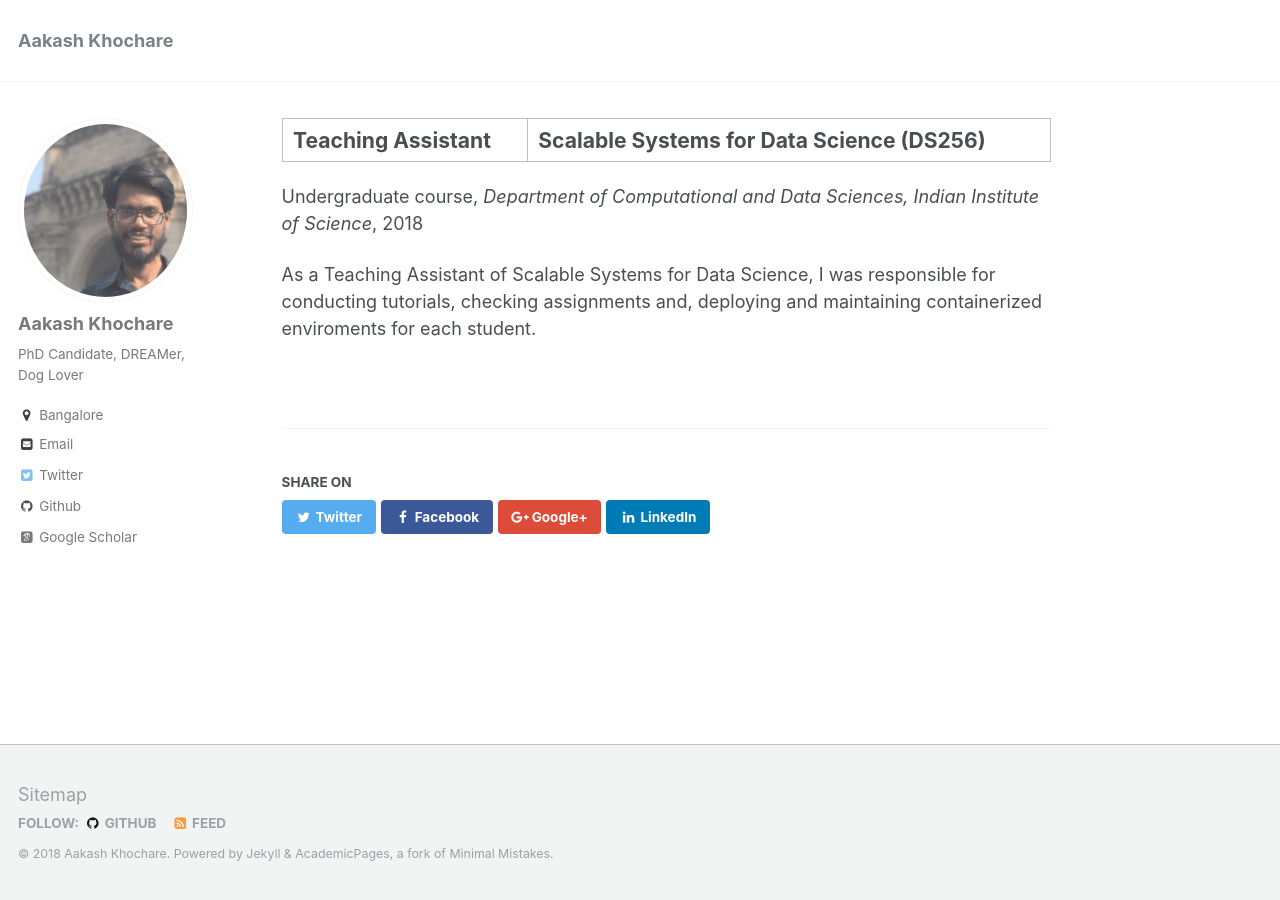
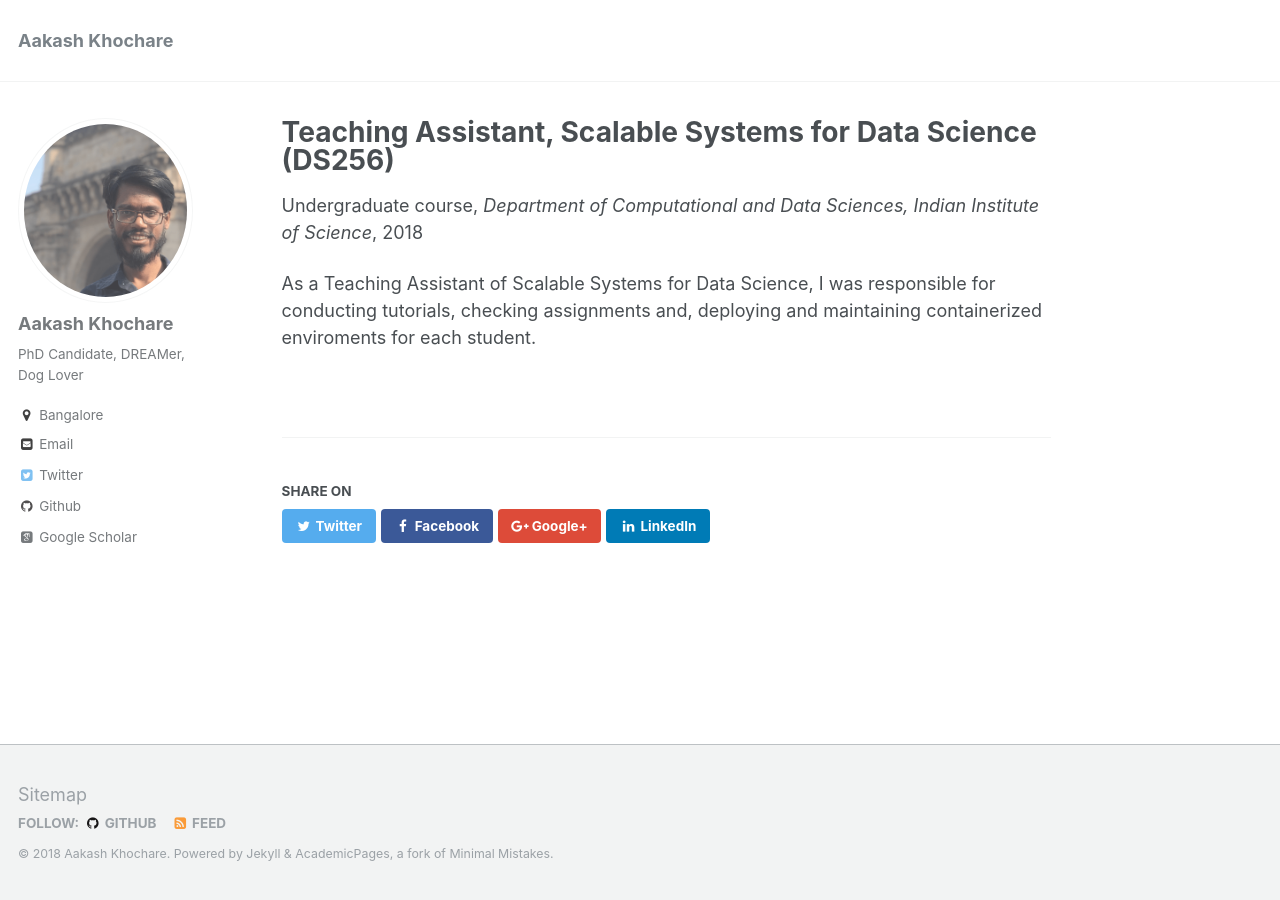
Before and after one commit to aakashkhochare/aakashkhochare.github.io, a Jekyll site: the page built from _teaching/2014-spring-teaching-1.md, in a window 1280 px wide. Built offline with Jekyll 4.4.1, drawn with Linux system fonts in a browser that asks for light colours; some web fonts are replaced.

Commit message:
Content Update

```diff
--- a/_teaching/2014-spring-teaching-1.md
+++ b/_teaching/2014-spring-teaching-1.md
@@ -1,5 +1,5 @@
 ---
-title: "Teaching Assistant | Scalable Systems for Data Science (DS256)"
+title: "Teaching Assistant, Scalable Systems for Data Science (DS256)"
 collection: teaching
 type: "Undergraduate course"
 permalink: /teaching/2018-DS256
```
